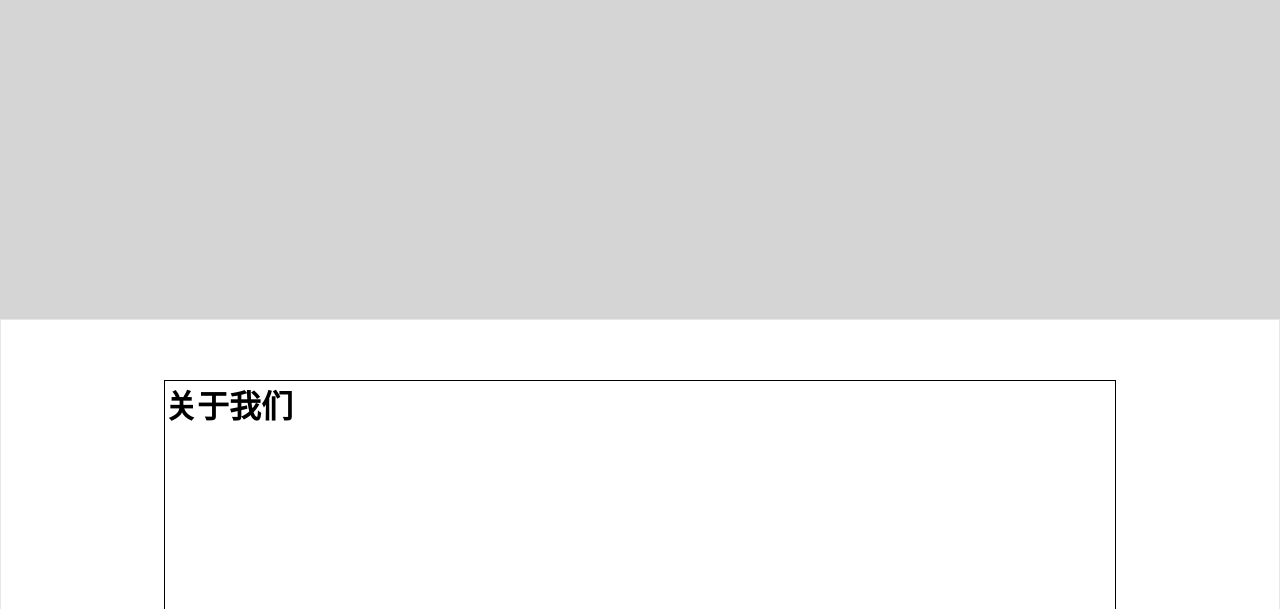
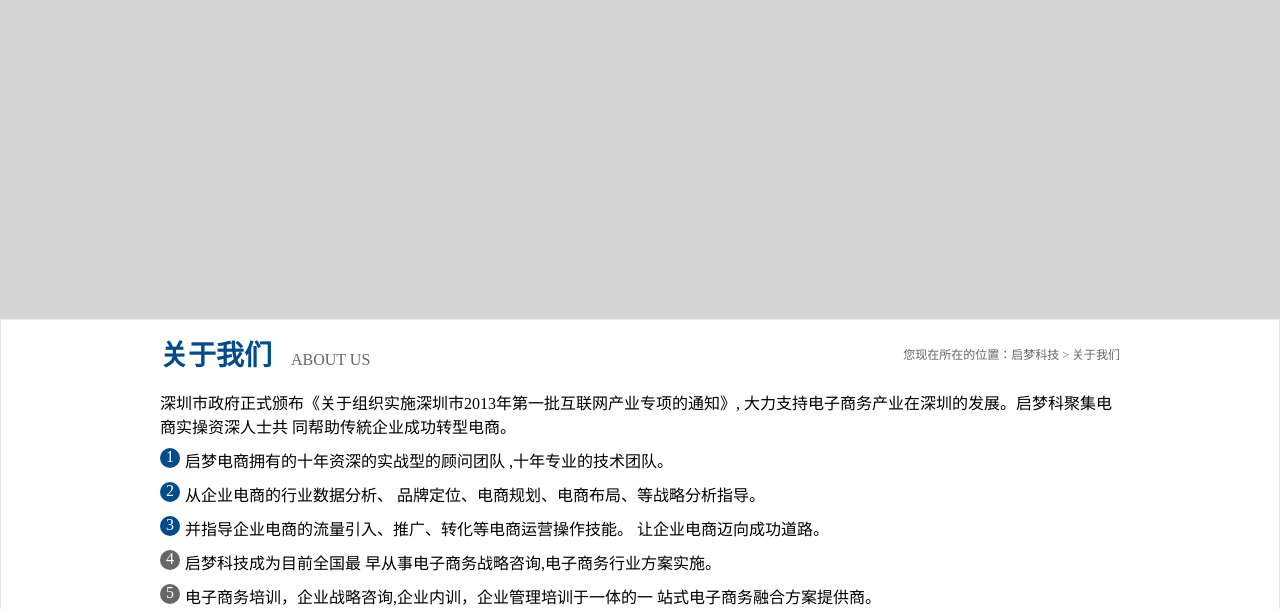
Before and after one commit to xl40/qimeng-technology, a plain HTML site: page about.html in a window 1280 px wide. Shown: the part 191-800 px from the top of the page. Drawn offline with Linux system fonts and the light colour scheme.

Commit message:
add point

```diff
--- a/about.html
+++ b/about.html
@@ -43,21 +43,58 @@
 </div>
 <div class="banner">
     <div class="banner-core core">
-        <div class="img-warp">
-        </div>
+        <img src="images/banner5.png" alt="">
     </div>
 </div>
 
 <!--  start index   -->
 
 <div class="about-wrap">
-    <div class="about core">
-        <h1>关于我们</h1>
+    <div class="title">
+        <p>关于我们</p>
+        <span>ABOUT US</span>
+        <b>您现在所在的位置：启梦科技 > 关于我们</b>
     </div>
+
+    <p>
+        深圳市政府正式颁布《关于组织实施深圳市2013年第一批互联网产业专项的通知》, 大力支持电子商务产业在深圳的发展。启梦科聚集电商实操资深人士共
+        同帮助传統企业成功转型电商。
+    </p>
+
+    <div class="item">
+        <span class="bg1">1</span>
+        <p>启梦电商拥有的十年资深的实战型的顾问团队 ,十年专业的技术团队。</p>
+    </div>
+    <div class="item">
+        <span class="bg1">2</span>
+        <p>从企业电商的行业数据分析、 品牌定位、电商规划、电商布局、等战略分析指导。</p>
+    </div>
+    <div class="item">
+        <span class="bg1">3</span>
+        <p>并指导企业电商的流量引入、推广、转化等电商运营操作技能。 让企业电商迈向成功道路。</p>
+    </div>
+
+
+    <div class="item">
+        <span class="bg2">4</span>
+        <p>启梦科技成为目前全国最 早从事电子商务战略咨询,电子商务行业方案实施。</p>
+    </div>
+    <div class="item">
+        <span class="bg2">5</span>
+        <p>电子商务培训，企业战略咨询,企业内训，企业管理培训于一体的一 站式电子商务融合方案提供商。</p>
+    </div>
+    <div class="item">
+        <span class="bg2">6</span>
+        <p>成功扶持数百家企业成功转型电商。</p>
+    </div>
+    <div class="item">
+        <span class="bg2">7</span>
+        <p>我们的使命是 "帮助传统企业走向正确的电商之路”，“ 做传统企业最值得信赖的电商伴侣”。</p>
+    </div>
+
 </div>
 
 <!--  index end  -->
-
 
 
 <div class="footer-warp">
--- a/css/about.css
+++ b/css/about.css
@@ -22,3 +22,42 @@
     height: 1560px;
     border: 1px solid #000;
 }
+
+
+.about-wrap > p{
+    width: 960px;
+    margin: 0 auto;
+}
+
+.about-wrap .item{
+    width: 960px;
+    margin: 10px auto;
+    overflow: hidden;
+    zoom: 1;
+}
+
+.bg1{
+    background-color: #004B8B;
+}
+
+.bg2{
+    background-color: #666666;
+}
+
+.about-wrap .item span{
+    display: block;
+    width: 20px;
+    height: 20px;
+    color: white;
+
+    float: left;
+    text-align: center;
+    margin-right: 5px;
+    border-radius: 100px;
+    /*line-height: 20;*/
+}
+
+.about-wrap .item p{
+    float: left;
+    width: 900px;
+}
```
